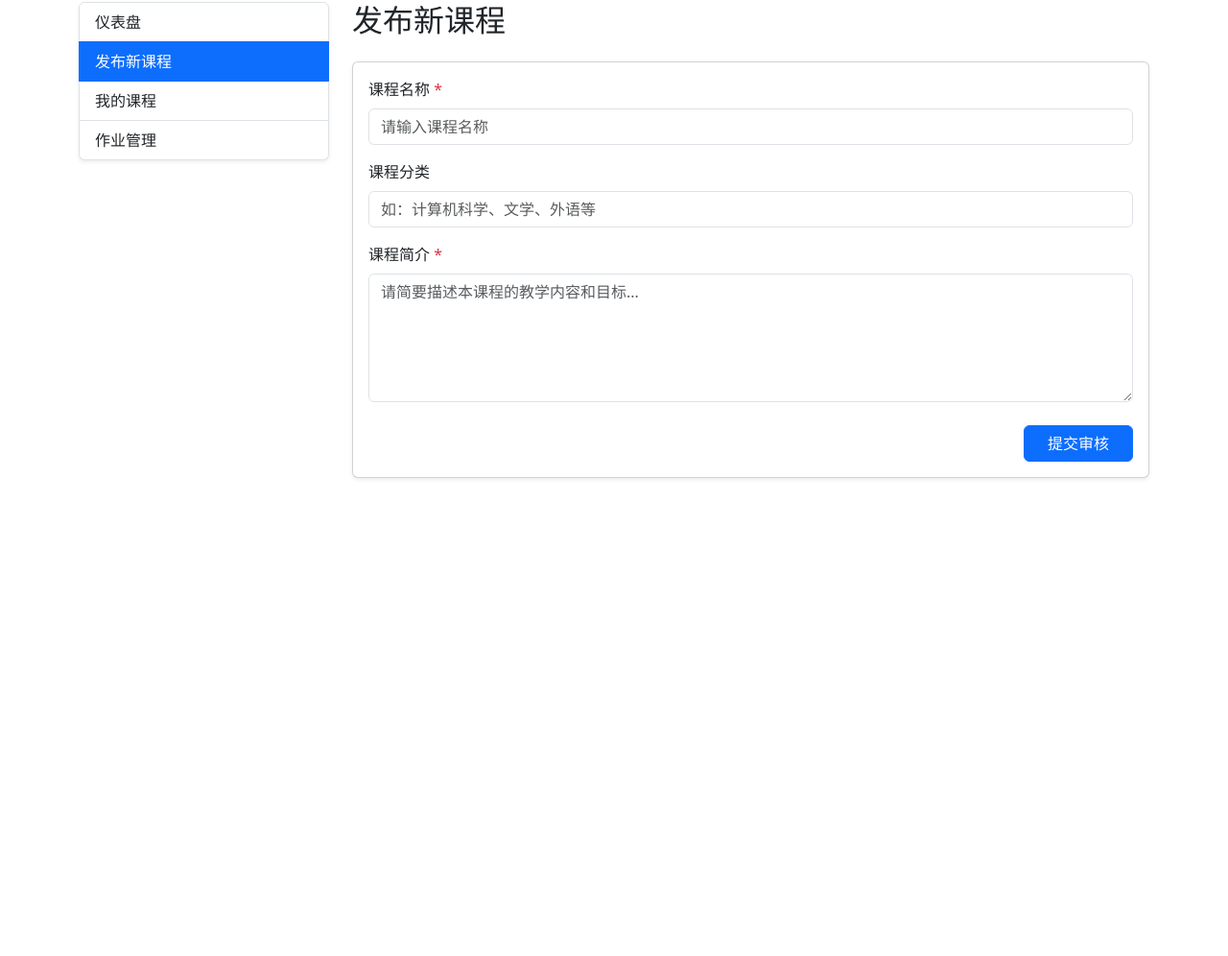
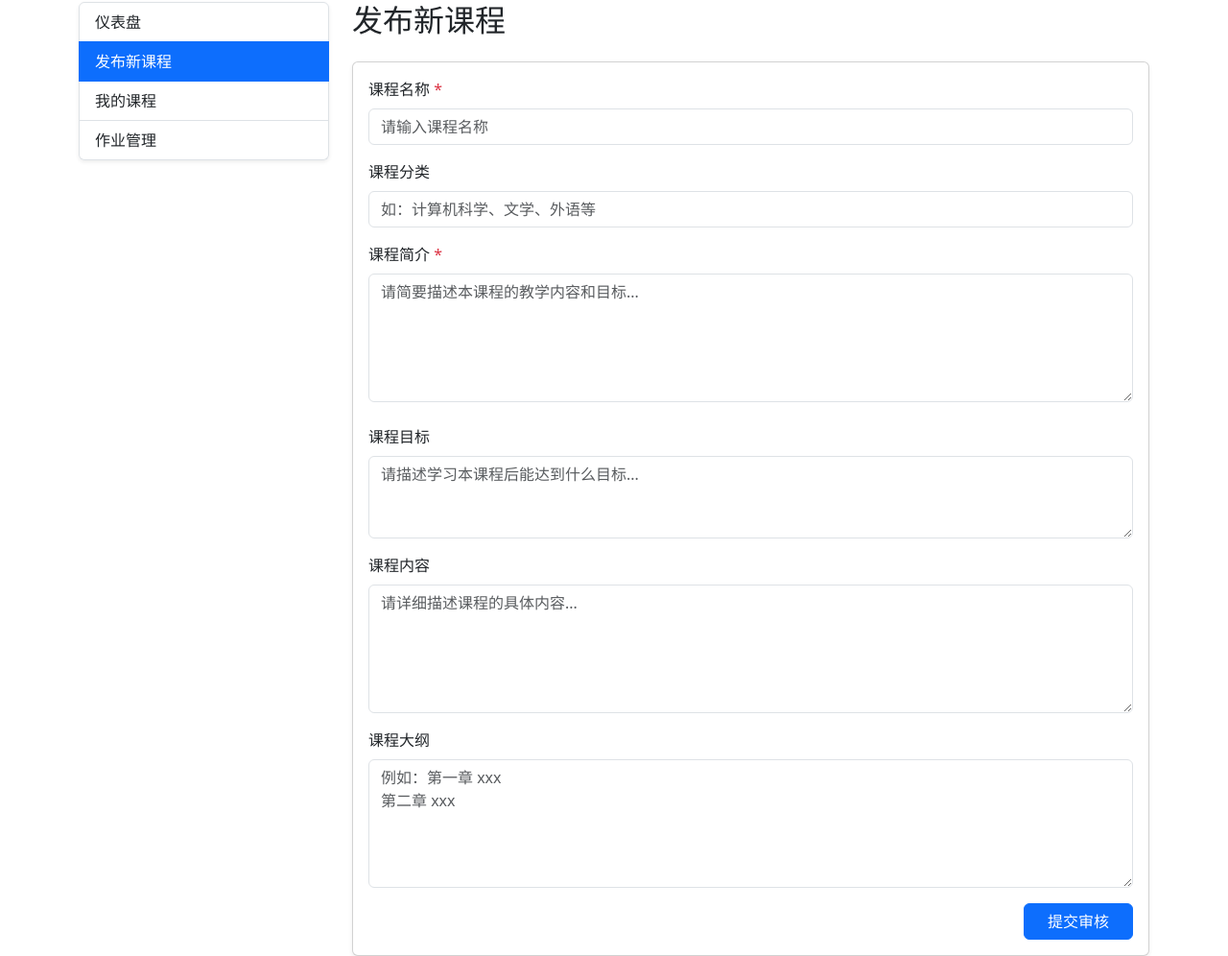
Before and after one commit to Emberyn/online_learning, a Flask app: page /create_course in a window 1280 px wide. Shown: the part 82-1078 px from the top of the page at 96% size. Before the commit the page ends 581 px from the top, so only its background shows below. Run offline with Flask 3, Linux system fonts and the light colour scheme; a user stored in the database is signed in; data comes from the database, SQL or seed files in the repository.

Commit message:
加一点一些缺的
部分课程信息字段未实现录入：需求说明书中提到，发布课程需要包含“课程名称、课程简介、课程目标、课程内容、课程大纲等”

```diff
--- a/templates/create_course.html
+++ b/templates/create_course.html
@@ -36,6 +36,21 @@
                         <textarea class="form-control" id="description" name="description" rows="5" required placeholder="请简要描述本课程的教学内容和目标..."></textarea>
                     </div>
 
+                    <div class="mb-3">
+                        <label for="objectives" class="form-label">课程目标</label>
+                        <textarea class="form-control" id="objectives" name="objectives" rows="3" placeholder="请描述学习本课程后能达到什么目标..."></textarea>
+                    </div>
+
+                    <div class="mb-3">
+                        <label for="content" class="form-label">课程内容</label>
+                        <textarea class="form-control" id="content" name="content" rows="5" placeholder="请详细描述课程的具体内容..."></textarea>
+                    </div>
+
+                    <div class="mb-3">
+                        <label for="outline" class="form-label">课程大纲</label>
+                        <textarea class="form-control" id="outline" name="outline" rows="5" placeholder="例如：第一章 xxx&#10;第二章 xxx"></textarea>
+                    </div>
+
                     <div class="d-grid gap-2 d-md-flex justify-content-md-end">
                         <button type="submit" class="btn btn-primary px-4">提交审核</button>
                     </div>
```
Also changed, not shown: templates/course_detail.html (+20 -4 lines).
